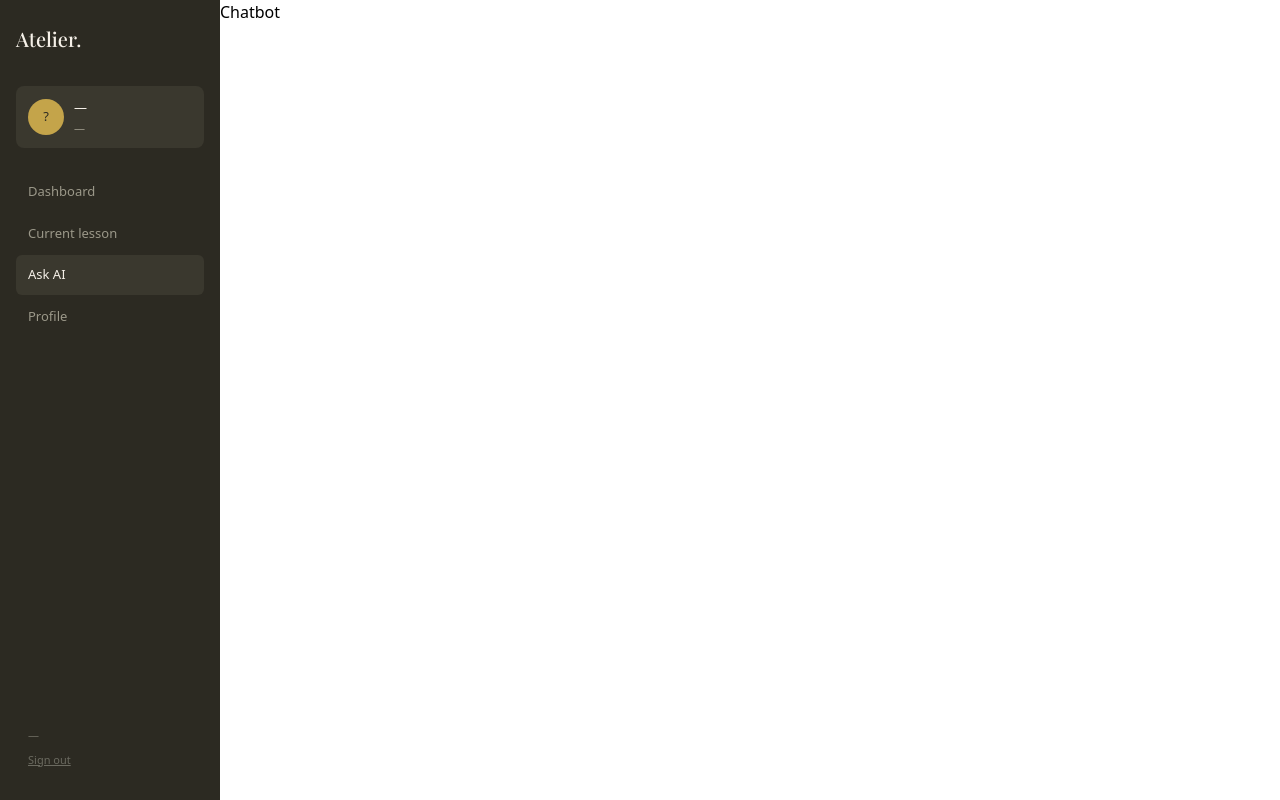
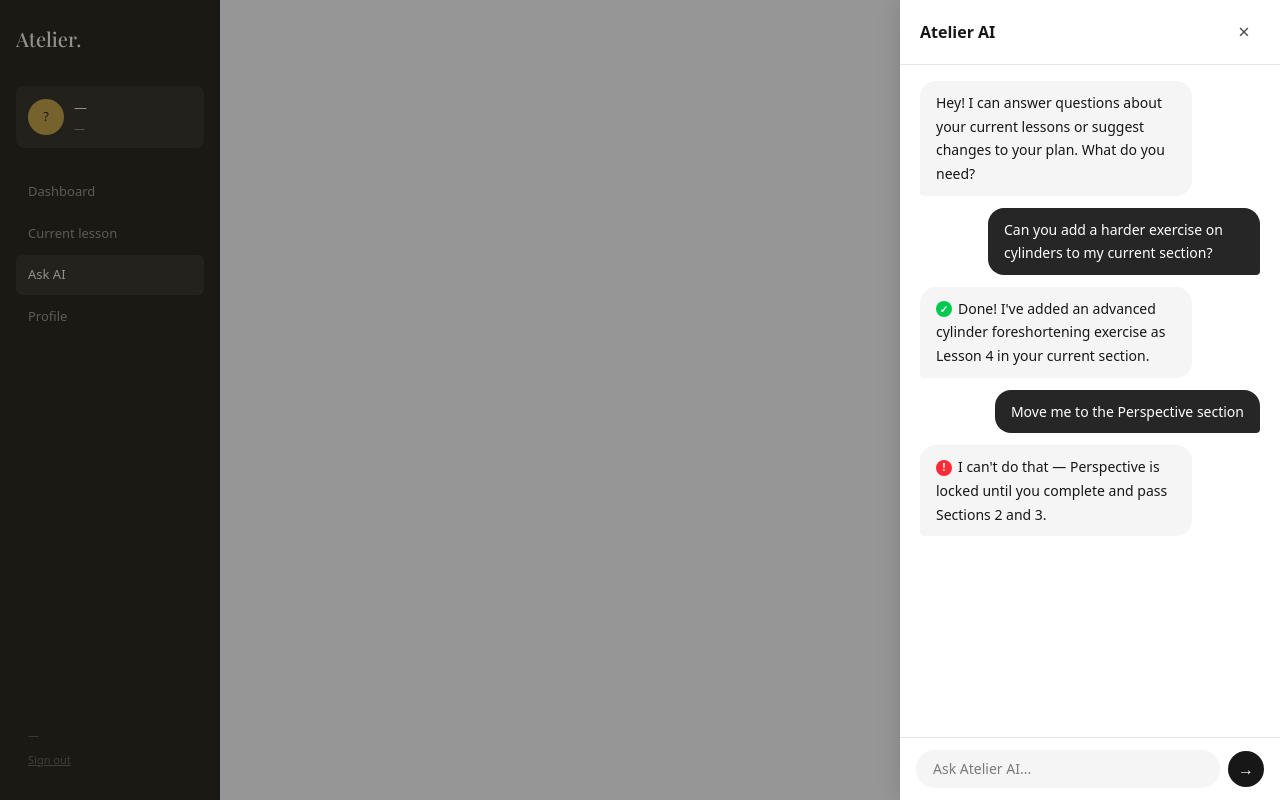
Before and after one commit to mrunkle01/Capstone, a Next.js app in the folder frontend/: page /chat in a window 1280 px wide. Built offline with nearby package versions, Linux system fonts and the light colour scheme; no server answers.

Commit message:
Static ai chat

```diff
--- a/frontend/app/(dashboard)/chat/page.tsx
+++ b/frontend/app/(dashboard)/chat/page.tsx
@@ -1,7 +1,21 @@
-//This will store the chatbot
+"use client";
 
-export default function Chat(){
+import { useState } from "react";
+import { useRouter } from "next/navigation";
+import ChatPanel from "@/components/chat/ChatPanel";
+
+export default function Chat() {
+    const [isOpen, setIsOpen] = useState(true);
+    const router = useRouter();
+
+    const handleClose = () => {
+        setIsOpen(false);
+        setTimeout(() => router.back(), 300);
+    };
+
     return (
-        <div className="flex">Chatbot</div>
-    )
+        <div className="flex-1 min-h-screen bg-neutral-50">
+            <ChatPanel isOpen={isOpen} onClose={handleClose} />
+        </div>
+    );
 }
--- /dev/null
+++ b/frontend/components/chat/ChatMessage.tsx
@@ -0,0 +1,33 @@
+import { ChatMessage as ChatMessageType } from "@/lib/types/chat";
+
+interface ChatMessageProps {
+    message: ChatMessageType;
+}
+
+export default function ChatMessage({ message }: ChatMessageProps) {
+    const isUser = message.role === "user";
+
+    const bubbleClasses = isUser
+        ? "bg-neutral-800 text-white rounded-2xl rounded-br-sm"
+        : "bg-neutral-100 text-neutral-900 rounded-2xl rounded-bl-sm";
+
+    const wrapperClasses = isUser ? "justify-end" : "justify-start";
+
+    return (
+        <div className={`flex ${wrapperClasses} mb-3`}>
+            <div className={`max-w-[80%] px-4 py-2.5 text-sm leading-relaxed ${bubbleClasses}`}>
+                {message.actionStatus === "accepted" && (
+                    <span className="inline-flex items-center justify-center w-4 h-4 mr-1.5 rounded-full bg-green-500 text-white text-[10px] font-bold align-middle">
+                        ✓
+                    </span>
+                )}
+                {message.actionStatus === "rejected" && (
+                    <span className="inline-flex items-center justify-center w-4 h-4 mr-1.5 rounded-full bg-red-500 text-white text-[10px] font-bold align-middle">
+                        !
+                    </span>
+                )}
+                <span className="align-middle">{message.content}</span>
+            </div>
+        </div>
+    );
+}
--- /dev/null
+++ b/frontend/components/chat/ChatPanel.tsx
@@ -0,0 +1,69 @@
+"use client";
+
+import { useEffect, useRef } from "react";
+import ChatMessage from "./ChatMessage";
+import { mockConversation } from "@/lib/utils/chat";
+import styles from "./chat.module.css";
+
+interface ChatPanelProps {
+    isOpen: boolean;
+    onClose: () => void;
+}
+
+export default function ChatPanel({ isOpen, onClose }: ChatPanelProps) {
+    const messagesRef = useRef<HTMLDivElement>(null);
+
+    useEffect(() => {
+        if (isOpen && messagesRef.current) {
+            messagesRef.current.scrollTop = messagesRef.current.scrollHeight;
+        }
+    }, [isOpen]);
+
+    return (
+        <>
+            <div
+                className={`${styles.backdrop} ${isOpen ? styles.backdropOpen : ""}`}
+                onClick={onClose}
+                aria-hidden="true"
+            />
+            <aside
+                className={`${styles.panel} ${isOpen ? styles.panelOpen : ""}`}
+                role="dialog"
+                aria-label="Atelier AI chat"
+            >
+                <header className="flex items-center justify-between px-5 py-4 border-b border-neutral-200">
+                    <h2 className="text-base font-semibold text-neutral-900">Atelier AI</h2>
+                    <button
+                        onClick={onClose}
+                        aria-label="Close chat"
+                        className="w-8 h-8 flex items-center justify-center rounded-full hover:bg-neutral-100 text-neutral-600 text-xl leading-none"
+                    >
+                        ×
+                    </button>
+                </header>
+
+                <div ref={messagesRef} className={`${styles.messages} px-5 py-4`}>
+                    {mockConversation.map((msg) => (
+                        <ChatMessage key={msg.id} message={msg} />
+                    ))}
+                </div>
+
+                <div className="border-t border-neutral-200 px-4 py-3">
+                    <div className="flex items-center gap-2">
+                        <input
+                            type="text"
+                            placeholder="Ask Atelier AI..."
+                            className="flex-1 px-4 py-2 text-sm rounded-full bg-neutral-100 border border-transparent focus:outline-none focus:border-neutral-300"
+                        />
+                        <button
+                            aria-label="Send message"
+                            className="w-9 h-9 flex items-center justify-center rounded-full bg-neutral-900 text-white hover:bg-neutral-700"
+                        >
+                            →
+                        </button>
+                    </div>
+                </div>
+            </aside>
+        </>
+    );
+}
--- /dev/null
+++ b/frontend/components/chat/chat.module.css
@@ -0,0 +1,63 @@
+.backdrop {
+    position: fixed;
+    inset: 0;
+    background: rgba(0, 0, 0, 0.4);
+    opacity: 0;
+    pointer-events: none;
+    transition: opacity 250ms ease;
+    z-index: 40;
+}
+
+.backdropOpen {
+    opacity: 1;
+    pointer-events: auto;
+}
+
+.panel {
+    position: fixed;
+    top: 0;
+    right: 0;
+    height: 100vh;
+    width: 380px;
+    max-width: 100vw;
+    background: #ffffff;
+    box-shadow: -4px 0 24px rgba(0, 0, 0, 0.12);
+    transform: translateX(100%);
+    transition: transform 300ms cubic-bezier(0.22, 1, 0.36, 1);
+    z-index: 50;
+    display: flex;
+    flex-direction: column;
+}
+
+.panelOpen {
+    transform: translateX(0);
+}
+
+@media (max-width: 640px) {
+    .panel {
+        width: 100vw;
+    }
+}
+
+.messages {
+    flex: 1;
+    overflow-y: auto;
+    scroll-behavior: smooth;
+}
+
+.messages::-webkit-scrollbar {
+    width: 6px;
+}
+
+.messages::-webkit-scrollbar-track {
+    background: transparent;
+}
+
+.messages::-webkit-scrollbar-thumb {
+    background: rgba(0, 0, 0, 0.15);
+    border-radius: 3px;
+}
+
+.messages::-webkit-scrollbar-thumb:hover {
+    background: rgba(0, 0, 0, 0.3);
+}
--- /dev/null
+++ b/frontend/lib/types/chat.ts
@@ -0,0 +1,11 @@
+export type MessageRole = "user" | "assistant";
+
+export type ActionStatus = "accepted" | "rejected" | null;
+
+export interface ChatMessage {
+    id: string;
+    role: MessageRole;
+    content: string;
+    actionStatus: ActionStatus;
+    timestamp: Date;
+}
--- /dev/null
+++ b/frontend/lib/utils/chat.ts
@@ -0,0 +1,42 @@
+import { ChatMessage } from "@/lib/types/chat";
+
+export const mockConversation: ChatMessage[] = [
+    {
+        id: "1",
+        role: "assistant",
+        content:
+            "Hey! I can answer questions about your current lessons or suggest changes to your plan. What do you need?",
+        actionStatus: null,
+        timestamp: new Date("2026-04-14T10:00:00"),
+    },
+    {
+        id: "2",
+        role: "user",
+        content: "Can you add a harder exercise on cylinders to my current section?",
+        actionStatus: null,
+        timestamp: new Date("2026-04-14T10:00:30"),
+    },
+    {
+        id: "3",
+        role: "assistant",
+        content:
+            "Done! I've added an advanced cylinder foreshortening exercise as Lesson 4 in your current section.",
+        actionStatus: "accepted",
+        timestamp: new Date("2026-04-14T10:00:45"),
+    },
+    {
+        id: "4",
+        role: "user",
+        content: "Move me to the Perspective section",
+        actionStatus: null,
+        timestamp: new Date("2026-04-14T10:01:10"),
+    },
+    {
+        id: "5",
+        role: "assistant",
+        content:
+            "I can't do that — Perspective is locked until you complete and pass Sections 2 and 3.",
+        actionStatus: "rejected",
+        timestamp: new Date("2026-04-14T10:01:20"),
+    },
+];
```
